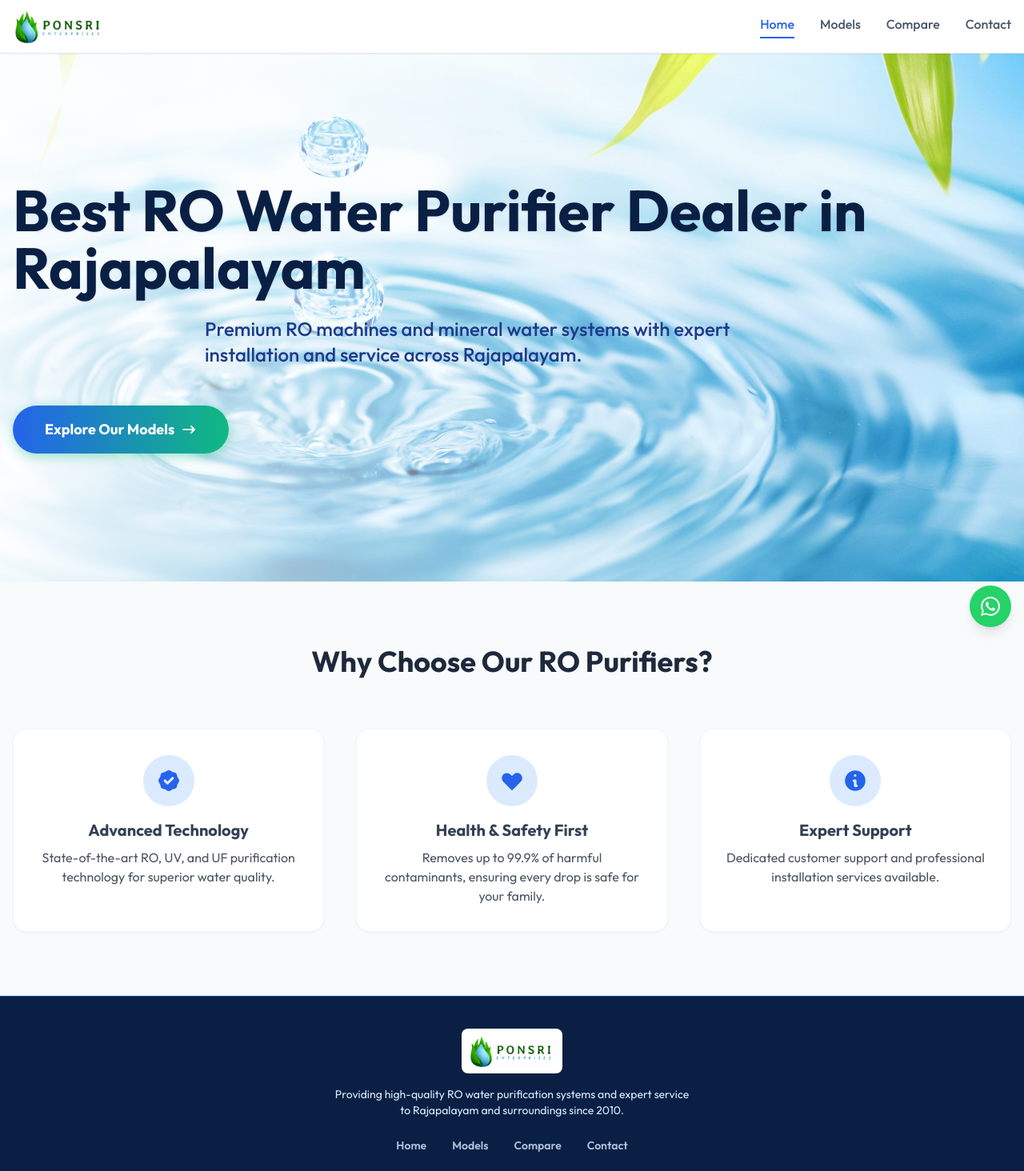
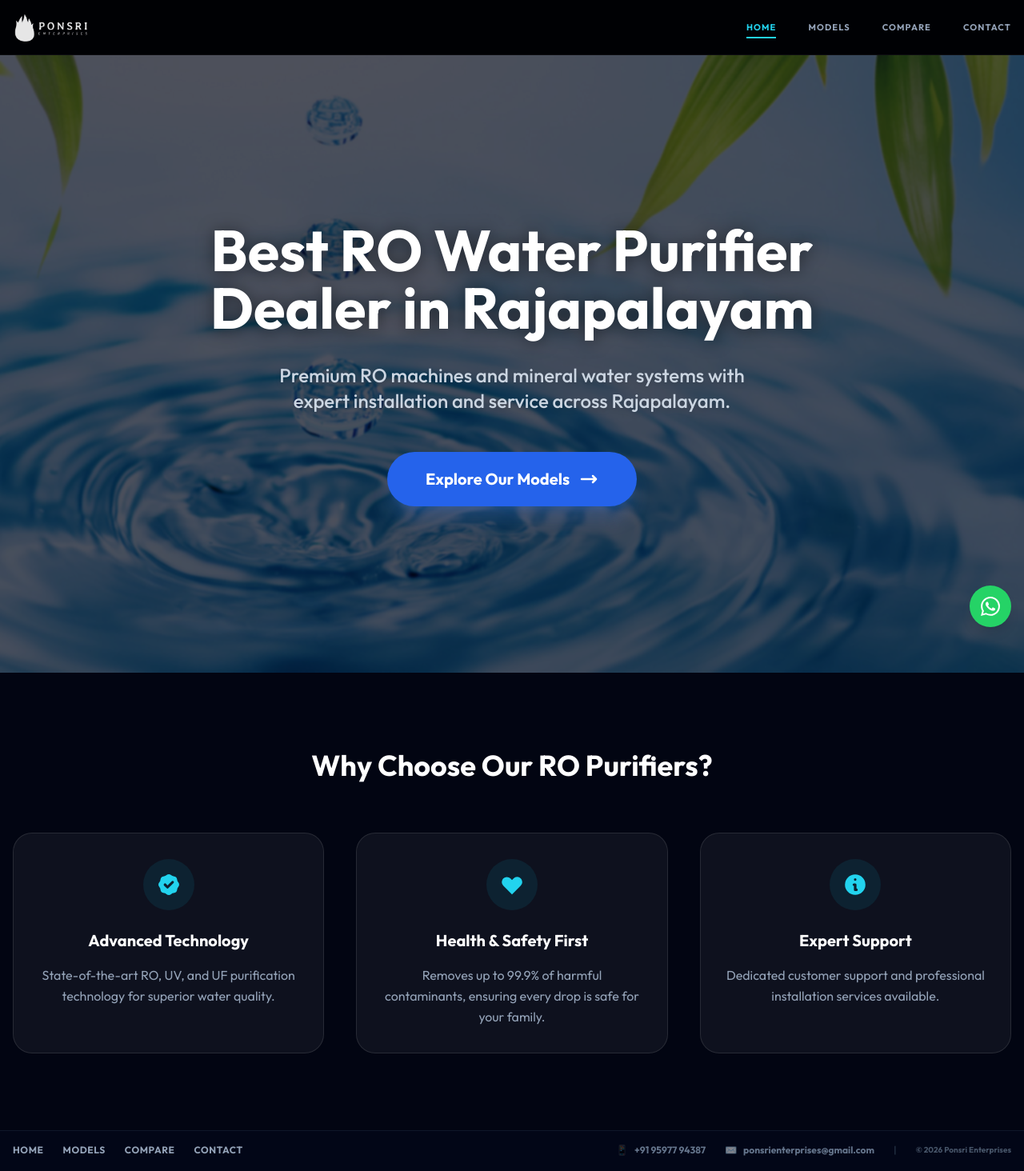
Before and after one commit to Murugavl/RO_Catalog, a React (Vite) app in the folder frontend/: page / in a window 1280 px wide. Shown: the top 1464 px of the page at 80% size. Built offline with nearby package versions, Linux system fonts and the light colour scheme; no server answers.

Commit message:
feat: enhance UI components and improve layout for Footer, Header, Home, and Models pages

```diff
--- a/frontend/src/components/Footer.tsx
+++ b/frontend/src/components/Footer.tsx
@@ -2,37 +2,25 @@ import { Link } from 'react-router-dom';
 
 export default function Footer() {
   return (
-    <footer className="bg-[#0A1F44] text-slate-200 py-10 mt-auto border-t border-blue-800">
-      <div className="container mx-auto px-4 flex flex-col items-center justify-center text-center space-y-6">
+    <footer className="bg-slate-950 border-t border-slate-900 py-4 mt-auto">
+      <div className="container mx-auto px-4 flex flex-col md:flex-row items-center justify-between gap-y-3">
 
-        <div className="flex flex-col items-center">
-          <div className="bg-white p-2 rounded-lg mb-4">
-            <img src="/ponsri-logo.png" alt="Ponsri Enterprises" className="h-[40px] w-auto" />
-          </div>
-          <p className="text-blue-100 max-w-md text-sm">
-            Providing high-quality RO water purification systems and expert service to Rajapalayam and surroundings since 2010.
-          </p>
+        <div className="flex flex-wrap justify-center md:justify-start items-center gap-x-6 text-xs font-bold uppercase tracking-wider text-slate-400">
+          <Link to="/" className="hover:text-cyan-400 transition-colors">Home</Link>
+          <Link to="/models" className="hover:text-cyan-400 transition-colors">Models</Link>
+          <Link to="/compare" className="hover:text-cyan-400 transition-colors">Compare</Link>
+          <Link to="/contact" className="hover:text-cyan-400 transition-colors">Contact</Link>
         </div>
 
-        <div className="flex flex-wrap justify-center items-center gap-x-8 gap-y-3 text-sm font-semibold text-blue-100/80">
-          <Link to="/" className="hover:text-emerald-400 transition-colors">Home</Link>
-          <Link to="/models" className="hover:text-emerald-400 transition-colors">Models</Link>
-          <Link to="/compare" className="hover:text-emerald-400 transition-colors">Compare</Link>
-          <Link to="/contact" className="hover:text-emerald-400 transition-colors">Contact</Link>
-        </div>
-
-        <div className="flex flex-col sm:flex-row justify-center items-center gap-x-8 gap-y-4 text-sm font-medium">
-          <a href="tel:+919597794387" className="bg-blue-900/50 hover:bg-blue-800/50 border border-blue-700/50 px-4 py-2 rounded-full text-white transition-colors flex items-center gap-3">
-            <span className="text-emerald-400">📱</span> +91 95977 94387
+        <div className="flex flex-col sm:flex-row items-center gap-x-6 gap-y-2 text-xs font-bold text-slate-500">
+          <a href="tel:+919597794387" className="hover:text-cyan-400 transition-colors flex items-center gap-2">
+            <span className="text-cyan-500/50">📱</span> +91 95977 94387
           </a>
-          <a href="mailto:ponsrienterprises@gmail.com" className="bg-blue-900/50 hover:bg-blue-800/50 border border-blue-700/50 px-4 py-2 rounded-full text-white transition-colors flex items-center gap-3">
-            <span className="text-emerald-400">✉️</span> ponsrienterprises@gmail.com
+          <a href="mailto:ponsrienterprises@gmail.com" className="hover:text-cyan-400 transition-colors flex items-center gap-2">
+            <span className="text-cyan-500/50">✉️</span> ponsrienterprises@gmail.com
           </a>
-        </div>
-
-        <div className="pt-8 border-t border-blue-800/50 text-slate-400 text-xs w-full">
-          <p>&copy; {new Date().getFullYear()} Ponsri Enterprises. All rights reserved.</p>
-          <p className="mt-1">RO Machine & Mineral Water Machine Dealer in Rajapalayam</p>
+          <span className="hidden md:inline text-slate-800">|</span>
+          <span className="text-[10px] text-slate-600">&copy; {new Date().getFullYear()} Ponsri Enterprises</span>
         </div>
 
       </div>
--- a/frontend/src/components/Header.tsx
+++ b/frontend/src/components/Header.tsx
@@ -5,23 +5,23 @@ export default function Header() {
   const [isOpen, setIsOpen] = useState(false);
 
   const getNavClass = ({ isActive }: { isActive: boolean }) =>
-    `transition-all duration-300 font-medium pb-1 border-b-2 block md:inline-block ${isActive
-      ? 'text-blue-600 border-blue-600'
-      : 'text-slate-600 border-transparent hover:text-blue-600 hover:border-blue-600'
+    `transition-all duration-300 font-bold text-[11px] uppercase tracking-widest pb-1 border-b-2 block md:inline-block ${isActive
+      ? 'text-cyan-400 border-cyan-400'
+      : 'text-slate-400 border-transparent hover:text-white hover:border-slate-700'
     }`;
 
   const closeMenu = () => setIsOpen(false);
 
   return (
-    <header className="sticky top-0 z-50 transition-all duration-300 bg-white/95 backdrop-blur-md border-b border-slate-200 shadow-sm relative">
-      <div className="container mx-auto px-4 py-3">
+    <header className="sticky top-0 z-50 transition-all duration-300 bg-black/80 backdrop-blur-xl border-b border-white/5 relative">
+      <div className="container mx-auto px-4 py-4">
         <div className="flex items-center justify-between">
-          <Link to="/" className="flex items-center hover:opacity-90 transition group" onClick={closeMenu}>
-            <img src="/ponsri-logo.png" alt="Ponsri Enterprises" className="h-[36px] md:h-[42px] w-auto transform group-hover:scale-105 transition-transform duration-300" />
+          <Link to="/" className="flex items-center hover:opacity-80 transition group" onClick={closeMenu}>
+            <img src="/ponsri-logo.png" alt="Ponsri Enterprises" className="h-[30px] md:h-[36px] w-auto brightness-0 invert opacity-90 group-hover:opacity-100 transition-all" />
           </Link>
 
           <button
-            className="md:hidden text-slate-600 focus:outline-none p-1"
+            className="md:hidden text-slate-300 focus:outline-none p-1"
             onClick={() => setIsOpen(!isOpen)}
             aria-label="Toggle Menu"
           >
@@ -34,8 +34,8 @@ export default function Header() {
             </svg>
           </button>
 
-          <nav className={`${isOpen ? 'block' : 'hidden'} md:block absolute md:static top-full left-0 w-full md:w-auto bg-white md:bg-transparent shadow-lg md:shadow-none border-b md:border-none border-slate-100 z-50`}>
-            <ul className="flex flex-col md:flex-row items-center gap-6 md:gap-8 py-6 md:py-0">
+          <nav className={`${isOpen ? 'block' : 'hidden'} md:block absolute md:static top-full left-0 w-full md:w-auto bg-black md:bg-transparent shadow-2xl md:shadow-none border-t md:border-none border-white/5 z-50`}>
+            <ul className="flex flex-col md:flex-row items-center gap-6 md:gap-10 py-8 md:py-0">
               <li>
                 <NavLink to="/" className={getNavClass} end onClick={closeMenu}>
                   Home
--- a/frontend/src/index.css
+++ b/frontend/src/index.css
@@ -10,8 +10,8 @@ body {
   font-family: 'Outfit', sans-serif;
   -webkit-font-smoothing: antialiased;
   -moz-osx-font-smoothing: grayscale;
-  background-color: #fbfcfd;
-  color: #334155;
+  background-color: #020617;
+  color: #f8fafc;
 }
 
 @layer utilities {
--- a/frontend/src/pages/Home.tsx
+++ b/frontend/src/pages/Home.tsx
@@ -4,68 +4,69 @@ export default function Home() {
   return (
     <div className="min-h-screen">
       <section
-        className="py-20 md:py-32 lg:py-40 relative overflow-hidden bg-cover bg-[center_bottom]"
+        className="py-24 md:py-36 lg:py-52 relative overflow-hidden bg-cover bg-center"
         style={{ backgroundImage: "url('/hero-water-bg.jpg')" }}
       >
-        {/* Improved Overlay for Contrast */}
-        <div className="absolute inset-0 bg-gradient-to-r from-white/90 via-white/40 to-transparent z-0"></div>
+        {/* Dark high-contrast overlay */}
+        <div className="absolute inset-0 bg-slate-950/70 backdrop-blur-[1px] z-0"></div>
 
-        <div className="container mx-auto px-4 text-left relative z-10">
-          <h1 className="text-4xl md:text-6xl lg:text-7xl font-bold mb-6 leading-tight animate-fade-in-up text-[#0A1F44] [text-shadow:_0_1px_2px_rgba(0,0,0,0.1)]">
-            Best RO Water Purifier Dealer in Rajapalayam
+        <div className="container mx-auto px-4 text-center relative z-10 transition-all">
+          <h1 className="text-4xl md:text-6xl lg:text-7xl font-extrabold mb-8 leading-tight animate-fade-in-up text-white [text-shadow:_0_1px_20px_rgba(0,0,0,0.5)]">
+            Best RO Water Purifier <br className="hidden md:block" /> Dealer in Rajapalayam
           </h1>
-          <p className="text-lg md:text-xl lg:text-2xl mb-10 md:mb-12 max-w-3xl mx-auto text-blue-900 font-medium leading-snug animate-fade-in-up" style={{ animationDelay: '0.15s', animationFillMode: 'both' }}>
-            Premium RO machines and mineral water systems with expert installation and service across Rajapalayam.
+          <p className="text-lg md:text-xl lg:text-2xl mb-12 max-w-3xl mx-auto text-slate-300 font-medium animate-fade-in-up drop-shadow-md" style={{ animationDelay: '0.1s', animationFillMode: 'both' }}>
+            Premium RO machines and mineral water systems with <br className="hidden md:block" /> expert installation and service across Rajapalayam.
           </p>
+          <div className="animate-fade-in-up" style={{ animationDelay: '0.2s', animationFillMode: 'both' }}>
             <Link
               to="/models"
-            className="inline-flex items-center justify-center bg-gradient-to-r from-blue-600 to-emerald-500 text-white px-10 py-4 rounded-full font-bold shadow-[0_4px_14px_0_rgba(16,185,129,0.39)] hover:shadow-[0_6px_20px_rgba(16,185,129,0.5)] transition-all duration-300 transform hover:scale-[1.03] hover:brightness-110 text-lg group animate-fade-in-up"
-            style={{ animationDelay: '0.3s', animationFillMode: 'both' }}
+              className="inline-flex items-center justify-center bg-blue-600 hover:bg-blue-700 text-white px-12 py-5 rounded-full font-extrabold shadow-xl shadow-blue-500/20 transition-all duration-300 transform hover:scale-105 text-xl group"
             >
               Explore Our Models
-            <svg className="w-5 h-5 ml-2 group-hover:translate-x-1 transition-transform text-white" fill="currentColor" viewBox="0 0 20 20">
-              <path fillRule="evenodd" d="M12.293 5.293a1 1 0 011.414 0l4 4a1 1 0 010 1.414l-4 4a1 1 0 01-1.414-1.414L14.586 11H3a1 1 0 110-2h11.586l-2.293-2.293a1 1 0 010-1.414z" clipRule="evenodd" />
+              <svg className="w-6 h-6 ml-3 group-hover:translate-x-1 transition-transform" fill="none" stroke="currentColor" viewBox="0 0 24 24">
+                <path strokeLinecap="round" strokeLinejoin="round" strokeWidth="2.5" d="M17 8l4 4m0 0l-4 4m4-4H3" />
               </svg>
             </Link>
           </div>
+        </div>
       </section>
 
-      <section className="py-20 bg-slate-50">
+      <section className="py-24 bg-black/20">
         <div className="container mx-auto px-4">
-          <h2 className="text-4xl font-extrabold text-center mb-16 text-slate-800">Why Choose Our RO Purifiers?</h2>
+          <h2 className="text-4xl font-extrabold text-center mb-16 text-white">Why Choose Our RO Purifiers?</h2>
           <div className="grid grid-cols-1 md:grid-cols-3 gap-10">
-            <div className="text-center p-8 bg-white rounded-2xl shadow-sm hover:shadow-xl transition-shadow duration-300 border border-slate-100">
-              <div className="bg-blue-100 w-16 h-16 rounded-full flex items-center justify-center mx-auto mb-4">
-                <svg className="w-8 h-8 text-blue-600" fill="currentColor" viewBox="0 0 20 20">
+            <div className="text-center p-8 bg-white/5 rounded-3xl border border-white/10 hover:bg-white/10 transition-all duration-300">
+              <div className="bg-cyan-500/10 w-16 h-16 rounded-full flex items-center justify-center mx-auto mb-6">
+                <svg className="w-8 h-8 text-cyan-400" fill="currentColor" viewBox="0 0 20 20">
                   <path fillRule="evenodd" d="M6.267 3.455a3.066 3.066 0 001.745-.723 3.066 3.066 0 013.976 0 3.066 3.066 0 001.745.723 3.066 3.066 0 012.812 2.812c.051.643.304 1.254.723 1.745a3.066 3.066 0 010 3.976 3.066 3.066 0 00-.723 1.745 3.066 3.066 0 01-2.812 2.812 3.066 3.066 0 00-1.745.723 3.066 3.066 0 01-3.976 0 3.066 3.066 0 00-1.745-.723 3.066 3.066 0 01-2.812-2.812 3.066 3.066 0 00-.723-1.745 3.066 3.066 0 010-3.976 3.066 3.066 0 00.723-1.745 3.066 3.066 0 012.812-2.812zm7.44 5.252a1 1 0 00-1.414-1.414L9 10.586 7.707 9.293a1 1 0 00-1.414 1.414l2 2a1 1 0 001.414 0l4-4z" clipRule="evenodd" />
                 </svg>
               </div>
-              <h3 className="text-xl font-bold mb-2">Advanced Technology</h3>
-              <p className="text-gray-600">
+              <h3 className="text-xl font-bold mb-4 text-white">Advanced Technology</h3>
+              <p className="text-slate-400 leading-relaxed">
                 State-of-the-art RO, UV, and UF purification technology for superior water quality.
               </p>
             </div>
 
-            <div className="text-center p-8 bg-white rounded-2xl shadow-sm hover:shadow-xl transition-shadow duration-300 border border-slate-100">
-              <div className="bg-blue-100 w-16 h-16 rounded-full flex items-center justify-center mx-auto mb-4">
-                <svg className="w-8 h-8 text-blue-600" fill="currentColor" viewBox="0 0 20 20">
+            <div className="text-center p-8 bg-white/5 rounded-3xl border border-white/10 hover:bg-white/10 transition-all duration-300">
+              <div className="bg-cyan-500/10 w-16 h-16 rounded-full flex items-center justify-center mx-auto mb-6">
+                <svg className="w-8 h-8 text-cyan-400" fill="currentColor" viewBox="0 0 20 20">
                   <path fillRule="evenodd" d="M3.172 5.172a4 4 0 015.656 0L10 6.343l1.172-1.171a4 4 0 115.656 5.656L10 17.657l-6.828-6.829a4 4 0 010-5.656z" clipRule="evenodd" />
                 </svg>
               </div>
-              <h3 className="text-xl font-bold mb-2">Health & Safety First</h3>
-              <p className="text-gray-600">
+              <h3 className="text-xl font-bold mb-4 text-white">Health & Safety First</h3>
+              <p className="text-slate-400 leading-relaxed">
                 Removes up to 99.9% of harmful contaminants, ensuring every drop is safe for your family.
               </p>
             </div>
 
-            <div className="text-center p-8 bg-white rounded-2xl shadow-sm hover:shadow-xl transition-shadow duration-300 border border-slate-100">
-              <div className="bg-blue-100 w-16 h-16 rounded-full flex items-center justify-center mx-auto mb-4">
-                <svg className="w-8 h-8 text-blue-600" fill="currentColor" viewBox="0 0 20 20">
+            <div className="text-center p-8 bg-white/5 rounded-3xl border border-white/10 hover:bg-white/10 transition-all duration-300">
+              <div className="bg-cyan-500/10 w-16 h-16 rounded-full flex items-center justify-center mx-auto mb-6">
+                <svg className="w-8 h-8 text-cyan-400" fill="currentColor" viewBox="0 0 20 20">
                   <path fillRule="evenodd" d="M18 10a8 8 0 11-16 0 8 8 0 0116 0zm-7-4a1 1 0 11-2 0 1 1 0 012 0zM9 9a1 1 0 000 2v3a1 1 0 001 1h1a1 1 0 100-2v-3a1 1 0 00-1-1H9z" clipRule="evenodd" />
                 </svg>
               </div>
-              <h3 className="text-xl font-bold mb-2">Expert Support</h3>
-              <p className="text-gray-600">
+              <h3 className="text-xl font-bold mb-4 text-white">Expert Support</h3>
+              <p className="text-slate-400 leading-relaxed">
                 Dedicated customer support and professional installation services available.
               </p>
             </div>
```
Also changed, not shown: frontend/src/pages/Models.tsx (+19 -23 lines). Lines whose indentation alone changed are shown as unchanged.
